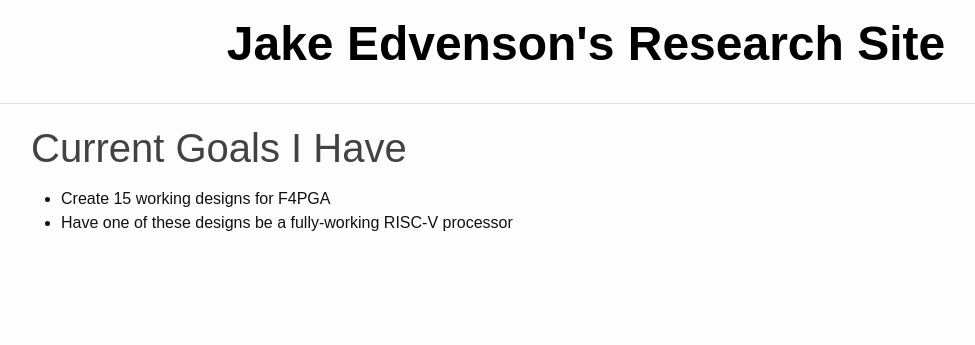
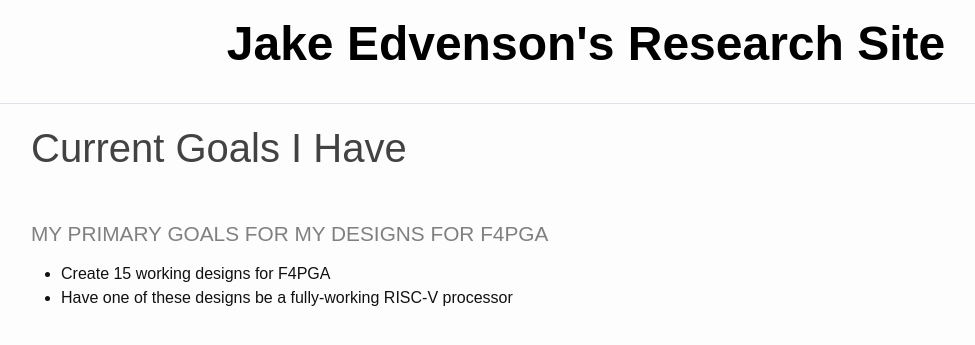
Before and after one commit to JakeEdvenson/JakeEdvenson.github.io, a Jekyll site: the page built from _pages/goals.md, in a window 1280 px wide. Shown: the top 345 px of the page, without its empty margins (54-1029 px from the left). Built offline with Jekyll 4.4.1, drawn with Linux system fonts in a browser that asks for light colours.

Commit message:
Update goals.md

```diff
--- a/_pages/goals.md
+++ b/_pages/goals.md
@@ -3,5 +3,6 @@ layout: default
 title: Current Goals I Have
 ---
 
+### My primary goals for my designs for F4PGA
 * Create 15 working designs for F4PGA
 * Have one of these designs be a fully-working RISC-V processor
```
